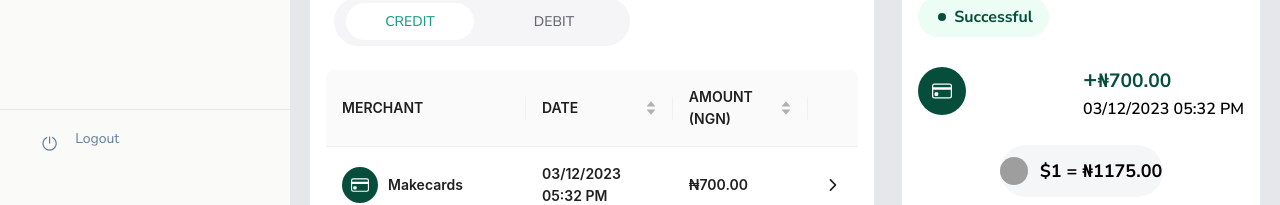
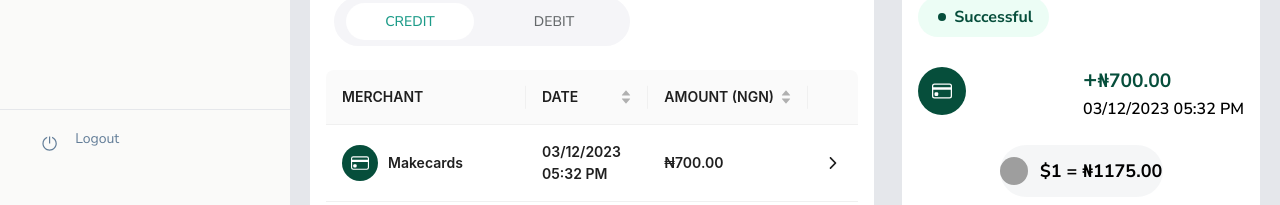
Before and after one commit to Bright-Abel/make-cards-clone, a React (Vite) app: page /dashboard in a window 1280 px wide. Shown: the part 631-836 px from the top of the page. Built offline with nearby package versions, Linux system fonts and the light colour scheme; grey boxes are pictures that could not be loaded; a web font is replaced by a local one.

Commit message:
added transaction history

```diff
--- a/package.json
+++ b/package.json
@@ -10,11 +10,17 @@
     "preview": "vite preview"
   },
   "dependencies": {
+    "@emotion/react": "^11.11.4",
+    "@emotion/styled": "^11.11.5",
+    "@mui/icons-material": "^5.15.17",
+    "@mui/material": "^5.15.17",
+    "@mui/x-date-pickers": "^7.4.0",
     "@ramonak/react-progress-bar": "^5.2.0",
     "@reduxjs/toolkit": "^2.2.1",
     "antd": "^5.17.0",
     "aos": "^2.3.4",
     "framer-motion": "^11.0.24",
+    "material-react-table": "^2.13.0",
     "nanoid": "^5.0.6",
     "rc-progress": "^4.0.0",
     "react": "^18.2.0",
--- a/src/DashboardComponent/MobileTable.jsx
+++ b/src/DashboardComponent/MobileTable.jsx
@@ -6,8 +6,9 @@ import {
   paymentInfoSideBar,
 } from '../features/dashBoardSlice';
 import { paymentData } from '../custom.jsx/data';
-const MobileTable = () => {
-  const { payment } = useSelector((store) => store.dashSlice);
+
+const MobileTable = ({ payment }) => {
+  // const { payment } = useSelector((store) => store.dashSlice);
   const dispatch = useDispatch();
 
   const handleClick = (id) => {
@@ -16,7 +17,7 @@ const MobileTable = () => {
     dispatch(paymentInfoSideBar());
   };
   return (
-    <div className="px-4 block md:hidden">
+    <div className="px-4 block md:hidden bg-white rounded-lg">
       {payment.map((item) => {
         const { merchant, id, timeStamp, amountInNaira, status } = item;
 
--- a/src/DashboardComponent/PaymentDisplay.jsx
+++ b/src/DashboardComponent/PaymentDisplay.jsx
@@ -50,7 +50,7 @@ const PaymentDisplay = () => {
           </button>
         </Wrapper>
 
-        <MobileTable />
+        <MobileTable payment={payment} />
         <TableComp />
       </div>
     </div>
--- a/src/DashboardComponent/TableComp.jsx
+++ b/src/DashboardComponent/TableComp.jsx
@@ -52,7 +52,7 @@ const TableComp = () => {
     {
       title: 'AMOUNT (NGN)',
       dataIndex: 'amountInNaira',
-      // width: 160,
+      width: 160,
       sorter: {
         compare: (a, b) => {
           const numA = parseFloat(a.amountInNaira.replace(/[^\d.]/g, ''));
--- /dev/null
+++ b/src/DashboardComponent/TransactionTable.jsx
@@ -0,0 +1,118 @@
+import { paymentData } from '../custom.jsx/data';
+import { Table } from 'antd';
+import MerchantLogo from './MerchantLogo';
+import { GoDotFill } from 'react-icons/go';
+const TransactionTable = () => {
+  const customStyles = {
+    // Custom styles for the OK button in the filter dialog
+    '.ant-table-filter-dropdown-btns .ant-btn-primary': {
+      backgroundColor: '#ff9900',
+      borderColor: '#ff9900',
+      color: '#fff',
+      // Additional styles as needed
+    },
+  };
+  const columns = [
+    {
+      title: 'MERCHANT',
+      dataIndex: 'merchant',
+      width: 200,
+      render: (text, record) => (
+        <div
+          style={{
+            display: 'flex',
+            alignItems: 'center',
+            gap: '10px',
+          }}
+        >
+          <span style={{ marginRight: '5px', order: '2' }}>{text}</span>
+          <MerchantLogo />
+        </div>
+      ),
+    },
+    {
+      title: 'DATE',
+      dataIndex: 'timeStamp',
+      width: 200,
+      sorter: {
+        compare: (a, b) => {
+          const numA = parseFloat(a.timeStamp.replace(/[^\d.]/g, ''));
+          const numB = parseFloat(b.timeStamp.replace(/[^\d.]/g, ''));
+          return numB - numA;
+        },
+      },
+    },
+    {
+      title: 'AMOUNT (NGN)',
+      dataIndex: 'amountInNaira',
+      width: 160,
+      sorter: {
+        compare: (a, b) => {
+          const numA = parseFloat(a.amountInNaira.replace(/[^\d.]/g, ''));
+          const numB = parseFloat(b.amountInNaira.replace(/[^\d.]/g, ''));
+          return numB - numA;
+        },
+      },
+    },
+    {
+      title: 'PAYMENT TYPE',
+      dataIndex: 'paymentType',
+      width: 160,
+
+      filters: [
+        { text: 'debit', value: 'debit' },
+        { text: 'credit', value: 'credit' },
+      ],
+      onFilter: (value, record) => record.paymentType.startsWith(value),
+      filterSearch: true,
+    },
+
+    {
+      title: 'STATUS',
+      dataIndex: 'status',
+      width: 160,
+      render: (text, record) => (
+        <div
+          style={{
+            display: 'flex',
+            alignItems: 'center',
+            gap: '10px',
+          }}
+        >
+          <span style={{ marginRight: '5px', order: '2' }}>{text}</span>
+          <span className="text-gray-400 text-xs flex items-center justify-center gap-1">
+            <GoDotFill
+              className={`${
+                text === 'Successful'
+                  ? 'text-emerald-900'
+                  : text === 'Pending'
+                  ? 'text-[#e9b949]'
+                  : 'text-[#d66a6a]'
+              }`}
+            />
+          </span>
+        </div>
+      ),
+
+      filters: [
+        { text: 'Pending', value: 'Pending' },
+        { text: 'Failed', value: 'Failed' },
+        { text: 'Successful', value: 'Successful' },
+      ],
+      onFilter: (value, record) => record.status.startsWith(value),
+      filterSearch: true,
+    },
+  ];
+
+  return (
+    <div className="hidden md:block">
+      <Table
+        className="font-semibold text-teal-900 cursor-pointer"
+        columns={columns}
+        dataSource={paymentData}
+        style={customStyles}
+      />
+    </div>
+  );
+};
+export default TransactionTable;
--- a/src/DashboardComponent/index.js
+++ b/src/DashboardComponent/index.js
@@ -18,3 +18,4 @@ export { default as FundCardAside } from './FundCardAside';
 export { default as PaymentInfoAside } from './PaymentInfoAside';
 export { default as TableComp } from './TableComp';
 export { default as MobileTable } from './MobileTable';
+export { default as TransactionTable } from './TransactionTable';
--- a/src/DashboardComponent/textin.js
+++ /dev/null
@@ -1,69 +0,0 @@
-import React from 'react';
-import { Table } from 'antd';
-const columns = [
-  {
-    title: 'Name',
-    dataIndex: 'name',
-  },
-  {
-    title: 'Chinese Score',
-    dataIndex: 'chinese',
-    sorter: {
-      compare: (a, b) => a.chinese - b.chinese,
-      multiple: 3,
-    },
-  },
-  {
-    title: 'Math Score',
-    dataIndex: 'math',
-    sorter: {
-      compare: (a, b) => a.math - b.math,
-      multiple: 2,
-    },
-  },
-  {
-    title: 'English Score',
-    dataIndex: 'english',
-    sorter: {
-      compare: (a, b) => a.english - b.english,
-      multiple: 1,
-    },
-  },
-];
-const data = [
-  {
-    key: '1',
-    name: 'John Brown',
-    chinese: 98,
-    math: 60,
-    english: 70,
-  },
-  {
-    key: '2',
-    name: 'Jim Green',
-    chinese: 98,
-    math: 66,
-    english: 89,
-  },
-  {
-    key: '3',
-    name: 'Joe Black',
-    chinese: 98,
-    math: 90,
-    english: 70,
-  },
-  {
-    key: '4',
-    name: 'Jim Red',
-    chinese: 88,
-    math: 99,
-    english: 89,
-  },
-];
-const onChange = (pagination, filters, sorter, extra) => {
-  console.log('params', pagination, filters, sorter, extra);
-};
-const App = () => (
-  <Table columns={columns} dataSource={data} onChange={onChange} />
-);
-export default App;
--- a/src/pages/dashboard/Transactions.jsx
+++ b/src/pages/dashboard/Transactions.jsx
@@ -1,10 +1,16 @@
-import { TableComp, MobileTable } from '../../DashboardComponent';
+import {
+  TableComp,
+  MobileTable,
+  TransactionTable,
+} from '../../DashboardComponent';
+import { paymentData } from '../../custom.jsx/data';
 
 const Transactions = () => {
   return (
     <div className="px-8 py-4">
-      <TableComp />
-      <MobileTable />
+      {/* <TableComp /> */}
+      <TransactionTable />
+      <MobileTable payment={paymentData} />
     </div>
   );
 };
```
Also changed, not shown: 1 other file (tests, documents, lock files or other folders).
